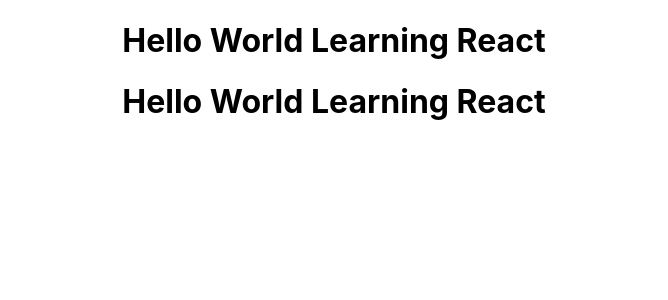
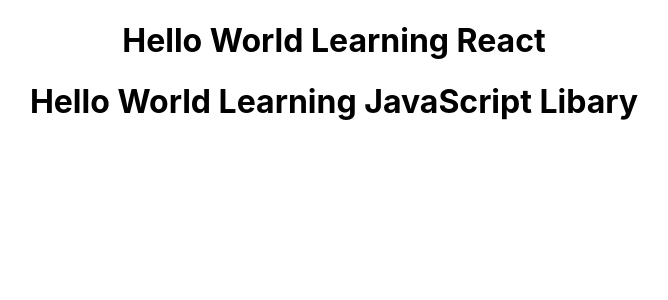
Before and after one commit to SyedMuhammadHaris/myfirst-react-app-Assignment-two-bootcamp2020, a React (Create React App) app: page / in a window 1280 px wide. Shown: the top 300 px of the page, without its empty margins (306-974 px from the left). Built offline with nearby package versions, Linux system fonts and the light colour scheme.

Commit message:
Update AdainApp.js

```diff
--- a/src/App.js
+++ b/src/App.js
@@ -5,7 +5,7 @@
   return (
     <div className="App">
      <h1>Hello World Learning React</h1>
-     <h1>Hello World Learning React</h1>
+     <h1>Hello World Learning  JavaScript Libary</h1>
     </div>
   );
 }
```
